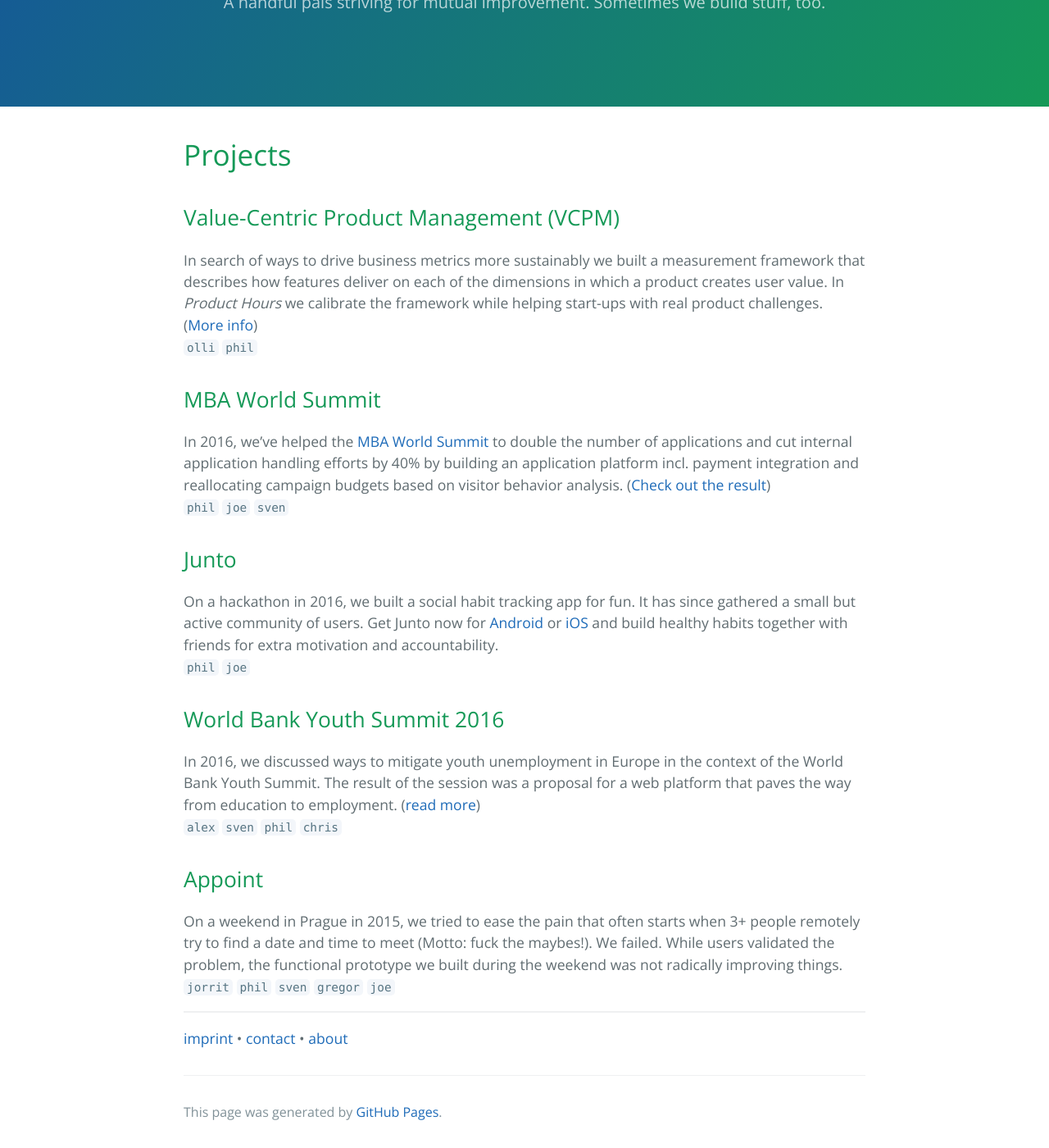
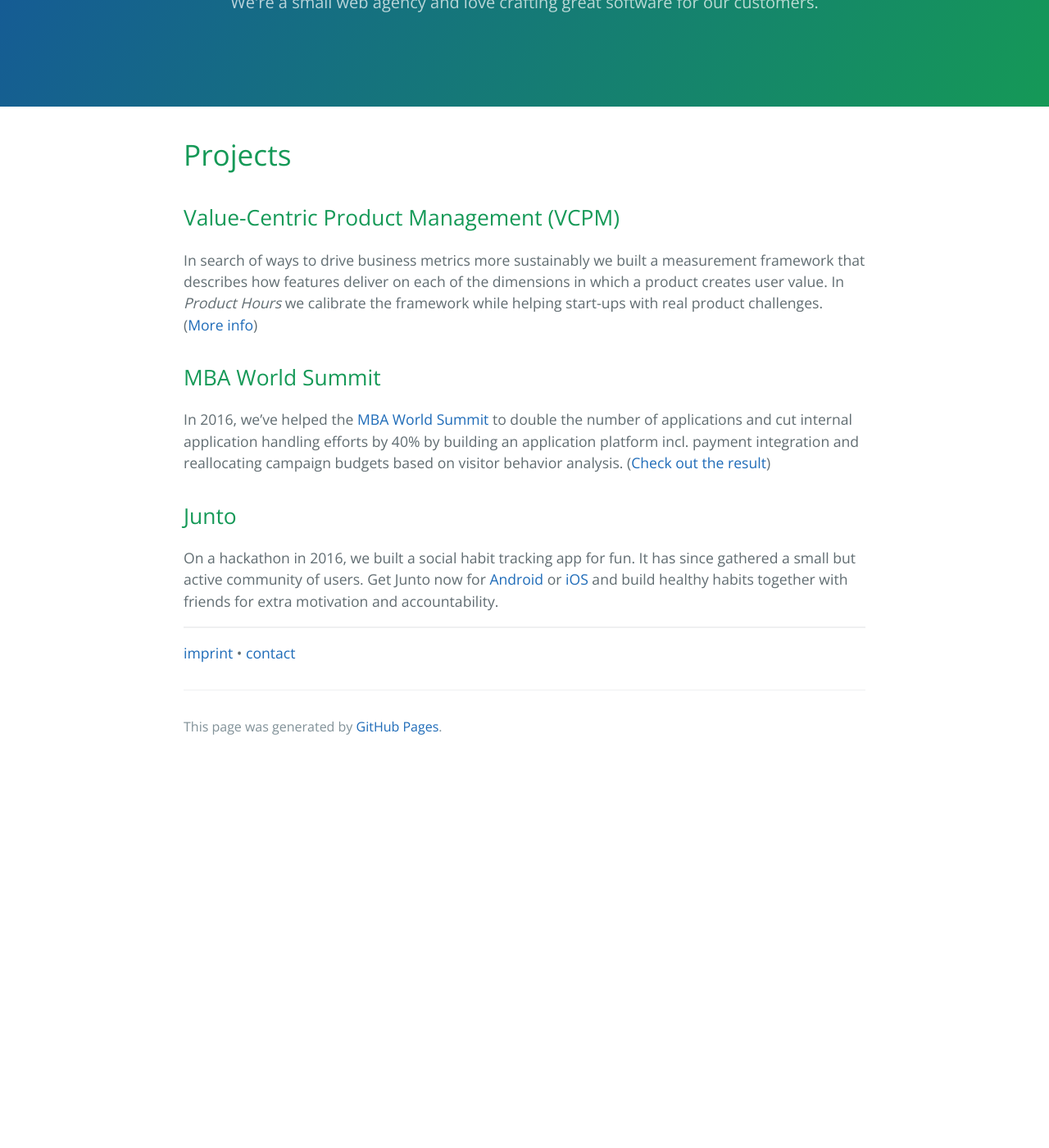
Before and after one commit to pal-lab/pal-lab.github.io, a Jekyll site: the page built from index.md, in a window 1280 px wide and 1400 px high, scrolled down 187 px. Shown: the whole window at 82% size. Built offline with Jekyll 4.4.1, drawn with Linux system fonts in a browser that asks for light colours; our own code applies the rules of GitHub Pages for plain Markdown files; after the commit the page ends 1117 px from its top, so only the background shows below that; some of the changed text lies outside the part shown.

Commit message:
editorial

```diff
--- a/_config.yml
+++ b/_config.yml
@@ -1,5 +1,5 @@
 title: pal.lab
-description: A handful pals striving for mutual improvement. Sometimes we build stuff, too.
+description: We're a small web agency and love crafting great software for our customers.
 show_downloads: false
 google_analytics: UA-113864782-1
 theme: jekyll-theme-cayman
--- a/index.md
+++ b/index.md
@@ -7,30 +7,16 @@ layout: default
 ## [](#header-2)Value-Centric Product Management (VCPM)
 
 In search of ways to drive business metrics more sustainably we built a measurement framework that describes how features deliver on each of the dimensions in which a product creates user value. In *Product Hours* we calibrate the framework while helping start-ups with real product challenges. ([More info](http://vcpm.org/))
-`olli` `phil`
 
 
 ## [](#header-2)MBA World Summit
 
 In 2016, we've helped the [MBA World Summit](http://mbaworldsummit.com/) to double the number of applications and cut internal application handling efforts by 40% by building an application platform incl. payment integration and reallocating campaign budgets based on visitor behavior analysis. ([Check out the result](http://admissions.mbaworldsummit.com/))
-`phil` `joe` `sven`
 
 
 ## [](#header-2)Junto
 
 On a hackathon in 2016, we built a social habit tracking app for fun. It has since gathered a small but active community of users. Get Junto now for [Android](https://play.google.com/store/apps/details?id=io.pallab.junto) or [iOS](https://itunes.apple.com/us/app/junto-mutual-improvement/id1326121611?mt=8) and build healthy habits together with friends for extra motivation and accountability.
-`phil` `joe`
-
-## [](#header-2)World Bank Youth Summit 2016
-
-In 2016, we discussed ways to mitigate youth unemployment in Europe in the context of the World Bank Youth Summit. The result of the session was a proposal for a web platform that paves the way from education to employment. ([read more](https://slack-files.com/T04HW89Q0-F2JBVQZ5F-b25d555850))
-`alex` `sven` `phil` `chris`
-
-
-## [](#header-2)Appoint
-
-On a weekend in Prague in 2015, we tried to ease the pain that often starts when 3+ people remotely try to find a date and time to meet (Motto: fuck the maybes!). We failed. While users validated the problem, the functional prototype we built during the weekend was not radically improving things.
-`jorrit` `phil` `sven` `gregor` `joe`
 
 * * *
-[](#header-6)[imprint](imprint) • [](#header-6)[contact](contact) • [](#header-6)[about](about)
+[](#header-6)[imprint](imprint) • [](#header-6)[contact](contact)
```
Also changed, not shown: imprint.md (+3 -1 lines).
